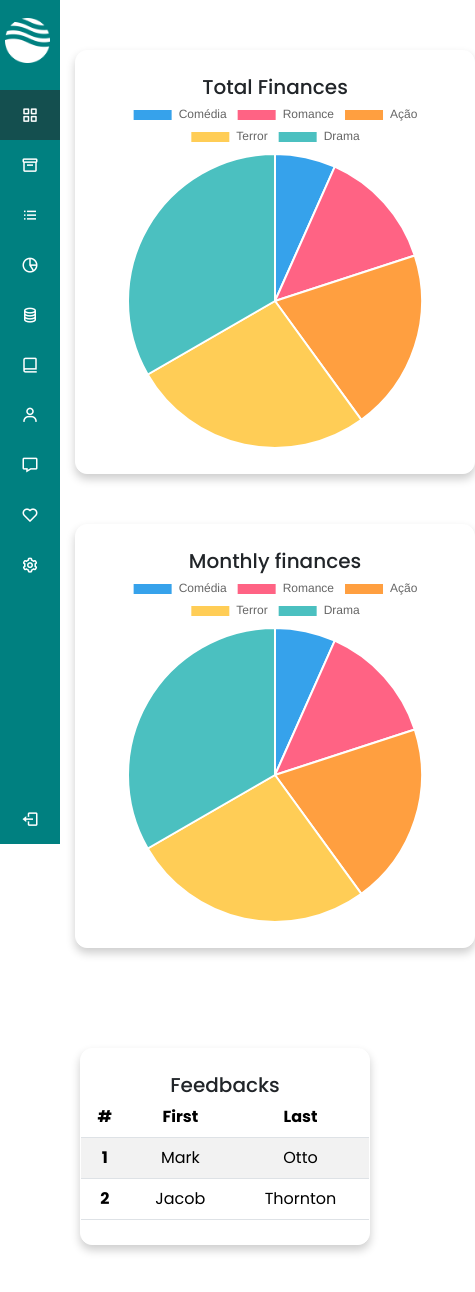
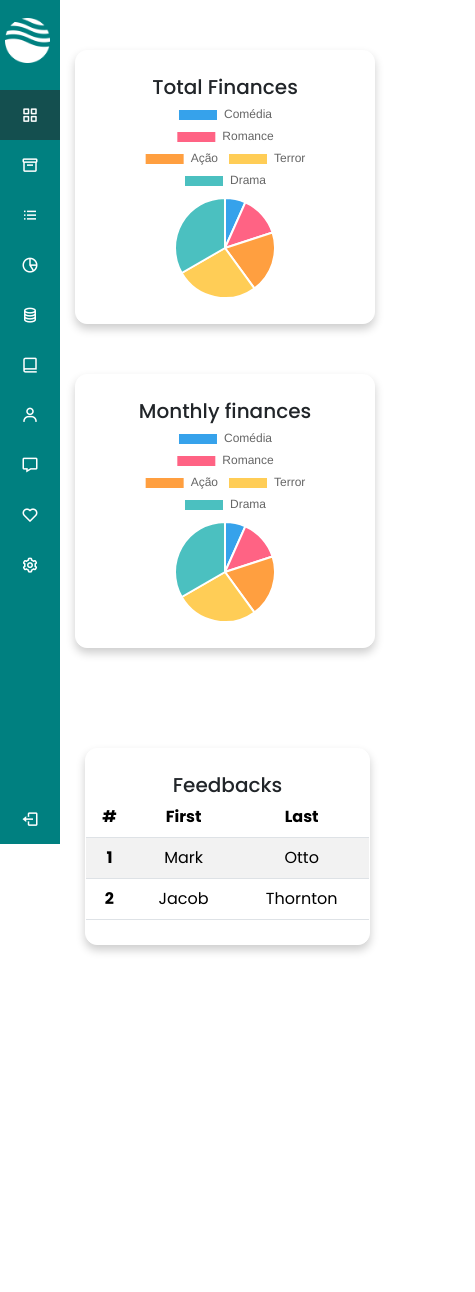
Before and after one commit to MiguelCastro9/Panksys-finance, an Angular app in the folder api-web/: page /dashboard in a window 390 px wide. Shown: the top 1292 px of the page, 475 px wide, since content can reach past the window. After the commit the page ends 995 px from the top, so only its background shows below. Built offline with nearby package versions, Linux system fonts and the light colour scheme.

Commit message:
fixes display responsive

```diff
--- a/api-web/src/app/dashboard/dashboard.component.css
+++ b/api-web/src/app/dashboard/dashboard.component.css
@@ -142,6 +142,66 @@ canvas {
   }
 }
 
+@media (max-width: 912px) {
+  .sidebar {
+    width: 60px;
+  }
+
+  .sidebar.active {
+    width: 220px;
+  }
+
+  .section-graphic {
+    margin-left: 150px;
+  }
+
+  .section-table-feedback {
+    margin-left: 120px;
+  }
+
+  .card-graphic {
+    width: 300px;
+  }
+
+  canvas {
+    margin: auto;
+    width: 300px !important;
+    height: 300px !important;
+  }
+
+  .logo-name {
+    display: none;
+  }
+}
+
+@media (max-width: 820px) {
+  .sidebar {
+    width: 60px;
+  }
+
+  .sidebar.active {
+    width: 220px;
+  }
+
+  .section-graphic {
+    margin-left: 100px;
+  }
+
+  .card-graphic {
+    width: 320px;
+  }
+
+  canvas {
+    margin: auto;
+    width: 300px !important;
+    height: 300px !important;
+  }
+
+  .logo-name {
+    display: none;
+  }
+}
+
 @media (max-width: 700px) {
   .sidebar {
     width: 60px;
@@ -170,7 +230,53 @@ canvas {
   }
 
   .section-graphic {
-    margin-left: 80px;
+    margin-left: 120px;
+  }
+
+  .section-table-feedback {
+    margin-left: 100px;
+  }
+
+  .card-graphic {
+    width: 350px;
+  }
+
+  canvas {
+    margin: auto;
+    width: 320px !important;
+    height: 320px !important;
+  }
+
+  .logo-name {
+    display: none;
+  }
+}
+
+@media (max-width: 500px) {
+  .sidebar {
+    width: 60px;
+  }
+
+  .sidebar.active {
+    width: 220px;
+  }
+
+  .section-graphic {
+    margin-left: 100px;
+  }
+
+  .section-table-feedback {
+    margin-left: 90px;
+  }
+
+  .card-graphic {
+    width: 350px;
+  }
+
+  canvas {
+    margin: auto;
+    width: 320px !important;
+    height: 320px !important;
   }
 
   .logo-name {
@@ -188,7 +294,85 @@ canvas {
   }
 
   .section-graphic {
-    margin-left: 90px;
+    margin-left: 100px;
+  }
+
+  .section-table-feedback {
+    margin-left: 100px;
+  }
+
+  .card-graphic {
+    width: 200px;
+  }
+
+  canvas {
+    margin: auto;
+    width: 200px !important;
+    height: 200px !important;
+  }
+
+  .logo-name {
+    display: none;
+  }
+}
+
+@media (max-width: 430px) {
+  .sidebar {
+    width: 60px;
+  }
+
+  .sidebar.active {
+    width: 220px;
+  }
+
+  .section-graphic {
+    margin-left: 95px;
+  }
+
+  .section-table-feedback {
+    margin-left: 95px;
+  }
+
+  .card-graphic {
+    width: 300px;
+  }
+
+  canvas {
+    margin: auto;
+    width: 200px !important;
+    height: 200px !important;
+  }
+
+  .logo-name {
+    display: none;
+  }
+}
+
+@media (max-width: 415px) {
+  .sidebar {
+    width: 60px;
+  }
+
+  .sidebar.active {
+    width: 220px;
+  }
+
+  .section-graphic {
+    margin-left: 85px;
+  }
+
+  .section-table-feedback {
+    margin-left: 85px;
+  }
+
+  .card-graphic {
+    width: 300px;
+  }
+
+  canvas {
+    margin: auto;
+    width: 200px !important;
+    height: 200px !important;
   }
 
   .logo-name {
@@ -214,7 +398,7 @@ canvas {
   }
 }
 
-@media (max-width: 360px) {
+@media (max-width: 375px) {
   .sidebar {
     width: 60px;
   }
@@ -224,10 +408,84 @@ canvas {
   }
 
   .section-graphic {
-    margin-left: 65px;
+    margin-left: 90px;
+  }
+
+  .card-graphic {
+    width: 250px;
+  }
+
+  canvas {
+    margin: auto;
+    width: 250px !important;
+    height: 250px !important;
   }
 
   .logo-name {
     display: none;
   }
 }
+
+@media (max-width: 320px) {
+  .sidebar {
+    width: 60px;
+  }
+
+  .sidebar.active {
+    width: 220px;
+  }
+
+  .section-graphic {
+    margin-left: 70px;
+  }
+
+  .section-table-feedback {
+    margin-left: 90px;
+  }
+
+  .card-graphic {
+    width: 250px;
+  }
+
+  canvas {
+    margin: auto;
+    width: 250px !important;
+    height: 250px !important;
+  }
+
+  .logo-name {
+    display: none;
+  }
+}
+
+@media (max-width: 280px) {
+  .sidebar {
+    width: 60px;
+  }
+
+  .sidebar.active {
+    width: 220px;
+  }
+
+  .section-graphic {
+    margin-left: 70px;
+  }
+
+  .section-table-feedback {
+    margin-left: 80px;
+  }
+
+  .card-graphic {
+    width: 200px;
+  }
+
+  canvas {
+    margin: auto;
+    width: 200px !important;
+    height: 200px !important;
+  }
+
+  .logo-name {
+    display: none;
+  }
+}
```
